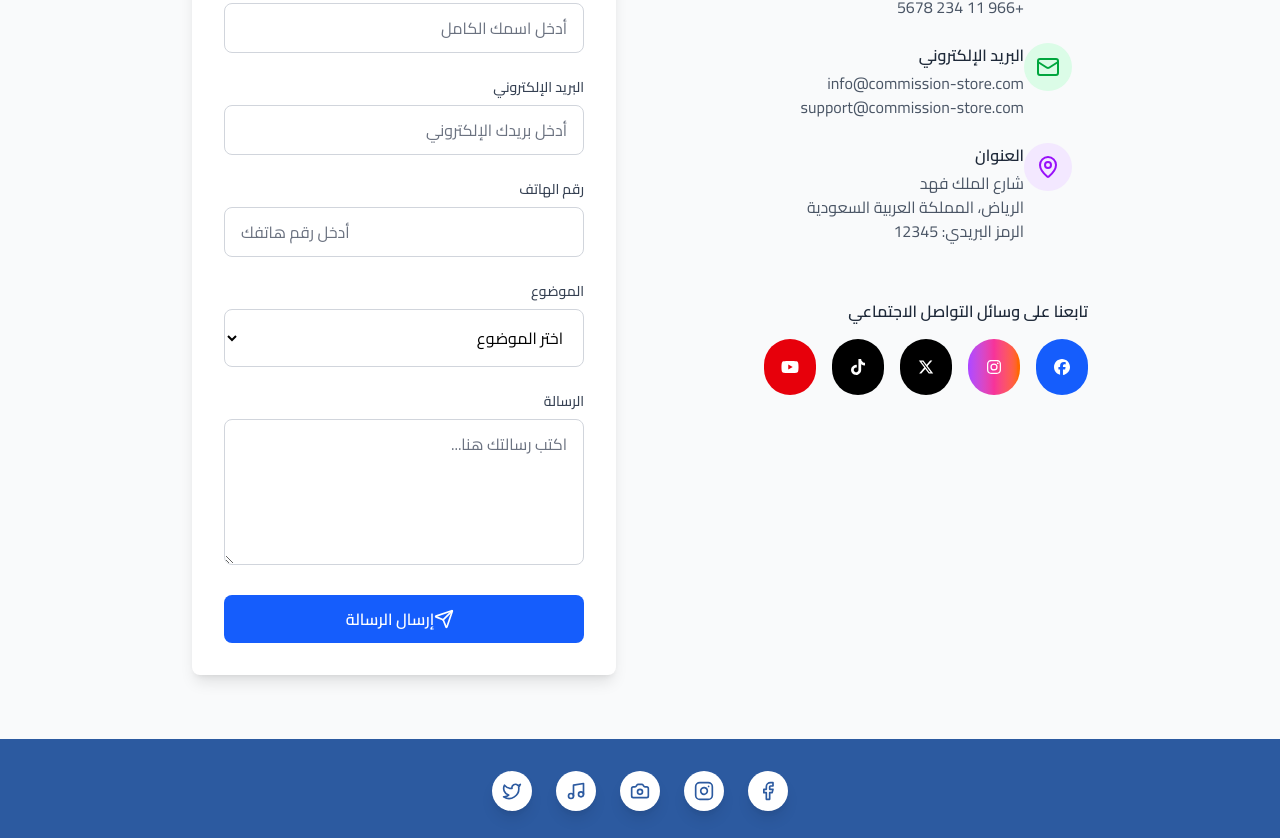
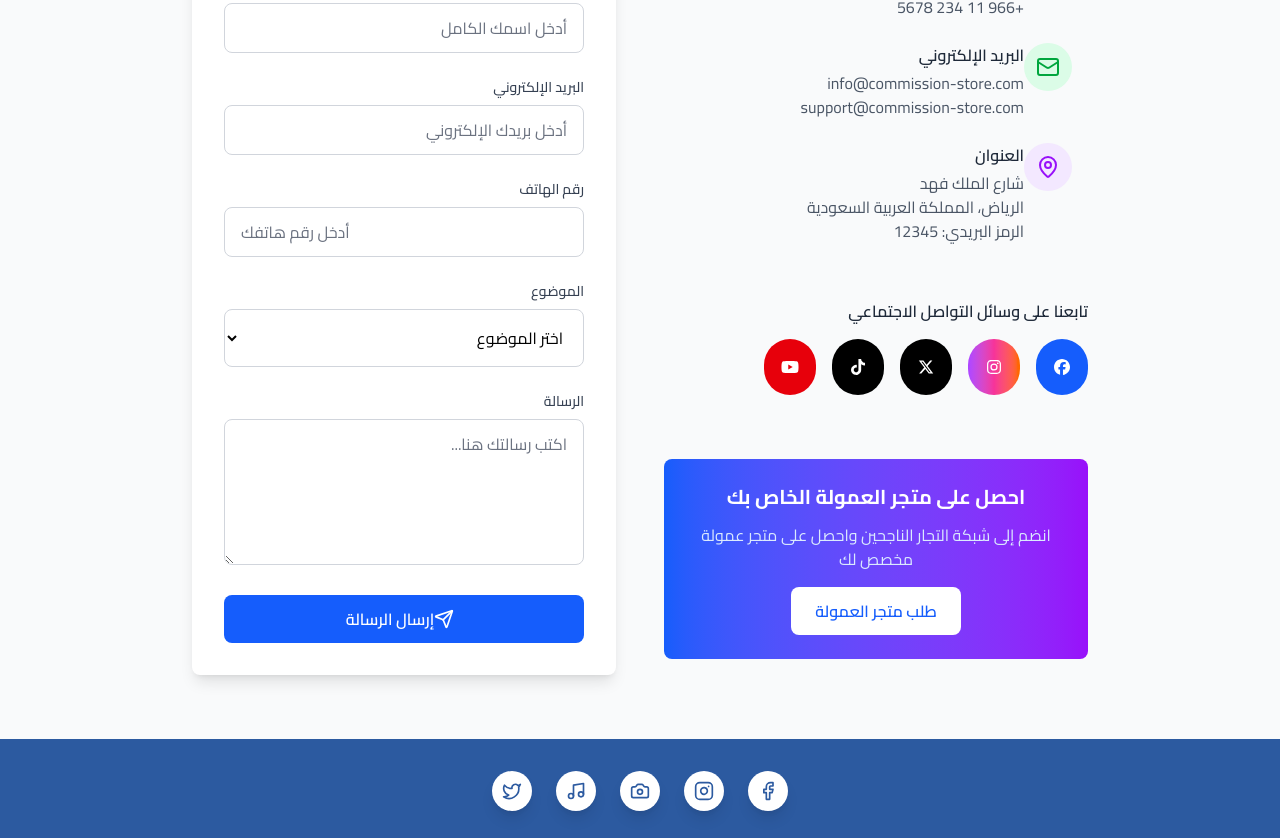
Before and after one commit to sara4ksa-beep/3mollah, a Next.js app: page /contact in a window 1280 px wide. Shown: the part 385-1223 px from the top of the page. Built offline with nearby package versions, Linux system fonts and the light colour scheme; no server answers.

Commit message:
Add commission store section to contact page with link to abrajsa.com

```diff
--- a/src/app/(public)/contact/page.tsx
+++ b/src/app/(public)/contact/page.tsx
@@ -110,6 +110,24 @@ export default function ContactPage() {
                   </a>
                 </div>
               </div>
+
+              {/* Commission Store Section */}
+              <div className="pt-8">
+                <div className="bg-gradient-to-r from-blue-600 to-purple-600 rounded-lg p-6 text-white text-center">
+                  <h3 className="text-xl font-bold mb-3">احصل على متجر العمولة الخاص بك</h3>
+                  <p className="text-blue-100 mb-4">
+                    انضم إلى شبكة التجار الناجحين واحصل على متجر عمولة مخصص لك
+                  </p>
+                  <a
+                    href="https://abrajsa.com"
+                    target="_blank"
+                    rel="noopener noreferrer"
+                    className="inline-block bg-white text-blue-600 px-6 py-3 rounded-lg font-semibold hover:bg-blue-50 transition-all duration-300 hover:scale-105 hover:shadow-lg"
+                  >
+                    طلب متجر العمولة
+                  </a>
+                </div>
+              </div>
             </div>
 
             {/* Contact Form */}
```
